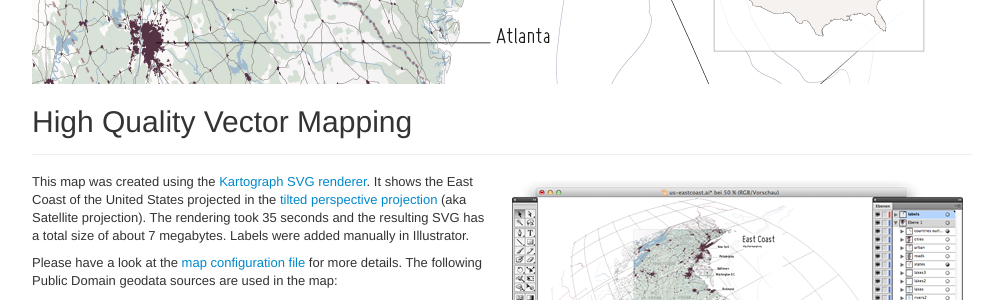
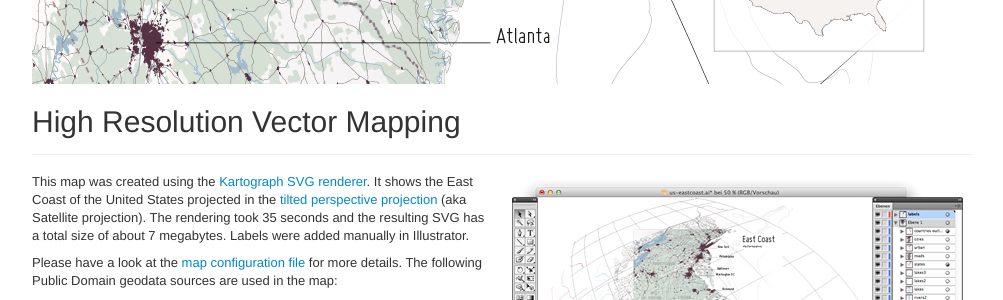
Before and after one commit to kartograph/kartograph.org, a Jekyll site: the page built from showcase/eastcoast/index.html, in a window 1280 px wide. Shown: the part 989-1289 px from the top of the page, without its empty margins (138-1141 px from the left). Built offline with Jekyll 4.4.1, drawn with Linux system fonts in a browser that asks for light colours; Markdown is read by kramdown in place of the engine named in the settings; comment, search, counter and statistics services are not loaded.

Commit message:
website update

```diff
--- a/showcase/eastcoast/index.html
+++ b/showcase/eastcoast/index.html
@@ -1,6 +1,6 @@
 ---
 layout: showcase
-title: East Coast
+title: High Resolution Vector Mapping
 next: italia
 ---
 
@@ -12,7 +12,7 @@ next: italia
 <div class="row">
     <div class="span12">
         <div class="page-header">
-            <h1>High Quality Vector Mapping</h1>
+            <h1>High Resolution Vector Mapping</h1>
         </div>
     </div>
 </div>
```
